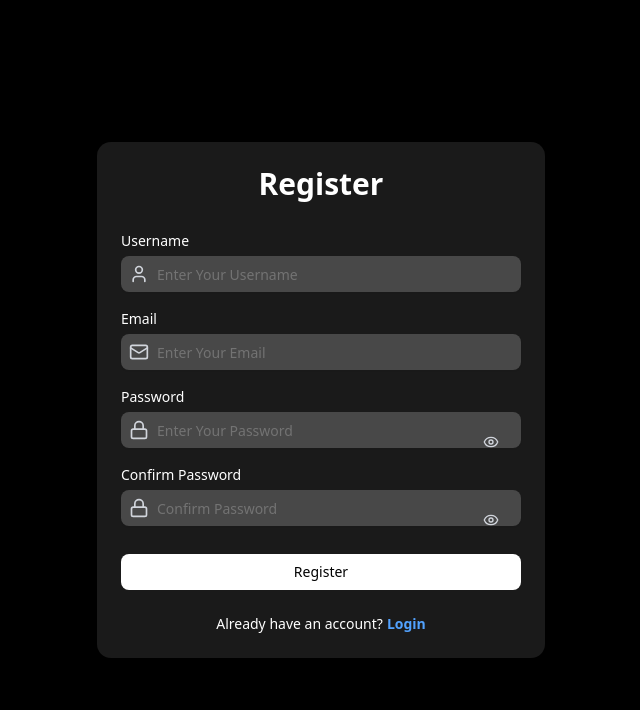
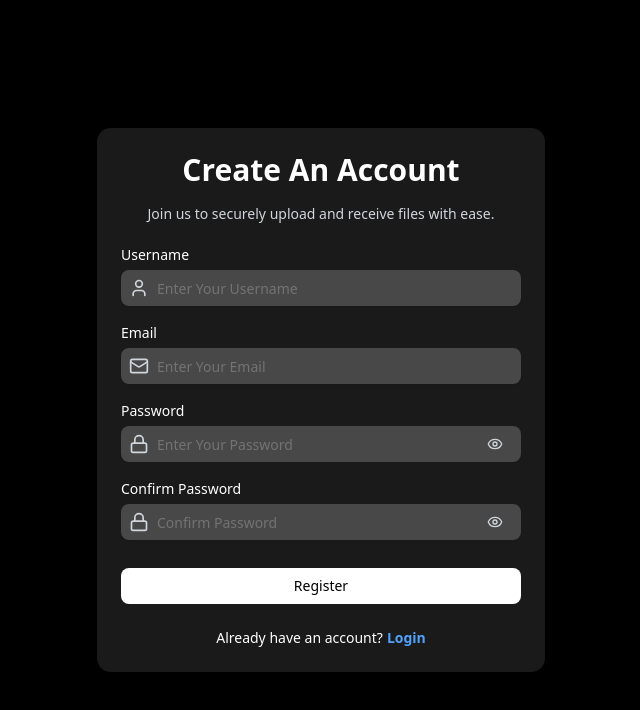
Before and after one commit to rohits-web03/cryptodrop, a React (Vite) app in the folder web/: page /register in a window 1280 px wide. Shown: the top 710 px of the page, without its empty margins (319-959 px from the left). Built offline with nearby package versions, Linux system fonts and the light colour scheme.

Commit message:
Fix Button Alignments and Add Headings and Subheadings in Login and Register

```diff
--- a/web/src/components/Login.tsx
+++ b/web/src/components/Login.tsx
@@ -1,9 +1,15 @@
-import React,{useState} from "react";
+import React, { useState } from "react";
 import { useForm } from "react-hook-form";
 import { zodResolver } from "@hookform/resolvers/zod";
 import { loginSchema } from "@/schema/auth";
 import type { LogInFormFields } from "@/types/auth";
-import { Card, CardHeader, CardTitle, CardContent, CardFooter } from "@/components/ui/card";
+import {
+  Card,
+  CardHeader,
+  CardTitle,
+  CardContent,
+  CardFooter,
+} from "@/components/ui/card";
 import { Button } from "@/components/ui/button";
 import { Input } from "@/components/ui/input";
 import { Label } from "@/components/ui/label";
@@ -16,9 +22,9 @@ const Login: React.FC = () => {
     register,
     handleSubmit,
     formState: { errors },
-  } = useForm<LogInFormFields>({ resolver: zodResolver(loginSchema), });
+  } = useForm<LogInFormFields>({ resolver: zodResolver(loginSchema) });
 
-  const [showPassword,setShowPassword]=useState(false);
+  const [showPassword, setShowPassword] = useState(false);
 
   const onSubmit = (data: LogInFormFields) => {
     console.log("Login Data", data);
@@ -27,39 +33,83 @@ const Login: React.FC = () => {
   return (
     <div className="flex items-center justify-center min-h-screen bg-black">
       <Card className="w-full max-w-md bg-white/10 backdrop-blur-md text-white border-none shadow-xl">
-        <CardHeader>
-          <CardTitle className="text-center text-3xl font-bold">Login</CardTitle>
+        <CardHeader className="text-center">
+          <CardTitle className="text-3xl font-bold">Welcome Back</CardTitle>
+          <p className="text-sm text-gray-300 mt-2">
+            Log in to access your files and shared content.
+          </p>
         </CardHeader>
         <CardContent>
           <form onSubmit={handleSubmit(onSubmit)} className="space-y-6">
             <div>
               <Label htmlFor="username">Username</Label>
               <div className="relative mt-2">
-                <Input id="username" placeholder="Enter Your Username"
-                  {...register("username")} className="pl-9 bg-white/20 text-white border-none placeholder-gray-300" />
-                <User className="absolute left-[0.5rem] top-[0.5rem] text-gray-300" size={20} strokeWidth={2} />
+                <Input
+                  id="username"
+                  placeholder="Enter Your Username"
+                  {...register("username")}
+                  className="pl-9 bg-white/20 text-white border-none placeholder-gray-300"
+                />
+                <User
+                  className="absolute left-[0.5rem] top-[0.5rem] text-gray-300"
+                  size={20}
+                  strokeWidth={2}
+                />
               </div>
-              {errors.username && <p className="text-red-400 text-sm mt-1">{errors.username.message}</p>}
+              {errors.username && (
+                <p className="text-red-400 text-sm mt-1">
+                  {errors.username.message}
+                </p>
+              )}
             </div>
 
             <div>
               <Label htmlFor="password">Password</Label>
               <div className="relative mt-2">
-                <Input id="password" type={showPassword?"text":"password"} placeholder="Enter Your Password"
-                  {...register("password")} className="pl-9 bg-white/20 text-white border-none placeholder-gray-300" />
-                <Lock className="absolute left-[0.5rem] top-[0.5rem] text-gray-300" size={20} strokeWidth={2} />
-                <Button type="button" variant="ghost" size="icon" onClick={()=>setShowPassword(!showPassword)} className="absolute right-3 top-3 text-gray-300 cursor-pointer hover:text-white">
-                  {showPassword?<EyeOff size={20}/>:<Eye size={20}/>}
+                <Input
+                  id="password"
+                  type={showPassword ? "text" : "password"}
+                  placeholder="Enter Your Password"
+                  {...register("password")}
+                  className="pl-9 bg-white/20 text-white border-none placeholder-gray-300"
+                />
+                <Lock
+                  className="absolute left-[0.5rem] top-[0.5rem] text-gray-300"
+                  size={20}
+                  strokeWidth={2}
+                />
+                <Button
+                  type="button"
+                  variant="ghost"
+                  size="icon"
+                  onClick={() => setShowPassword(!showPassword)}
+                  className="absolute right-2 top-1/2 -translate-y-1/2 p-1 text-gray-300 cursor-pointer hover:text-white hover:bg-transparent "
+                >
+                  {showPassword ? <EyeOff size={20} /> : <Eye size={20} />}
                 </Button>
               </div>
-              {errors.password && <p className="text-red-400 text-sm mt-1">{errors.password.message}</p>}
+              {errors.password && (
+                <p className="text-red-400 text-sm mt-1">
+                  {errors.password.message}
+                </p>
+              )}
             </div>
-            <Button type="submit" className="w-full bg-white text-black hover:bg-gray-200 cursor-pointer">Login</Button>
+            <Button
+              type="submit"
+              className="w-full bg-white text-black hover:bg-gray-200 cursor-pointer"
+            >
+              Login
+            </Button>
           </form>
         </CardContent>
         <CardFooter className="flex justify-center text-sm">
           Don't have an account?{" "}
-          <Link to="/register" className="ml-1 text-blue-400 font-semibold hover:underline">Register</Link>
+          <Link
+            to="/register"
+            className="ml-1 text-blue-400 font-semibold hover:underline"
+          >
+            Register
+          </Link>
         </CardFooter>
       </Card>
     </div>
--- a/web/src/components/Register.tsx
+++ b/web/src/components/Register.tsx
@@ -38,10 +38,13 @@ const Register: React.FC = () => {
   return (
     <div className="flex items-center justify-center min-h-screen bg-black text-white">
       <Card className="w-full max-w-md bg-white/10 backdrop-blur-md text-white border-none shadow-xl">
-        <CardHeader>
-          <CardTitle className="text-center text-3xl font-bold">
-            Register
+        <CardHeader className="text-center">
+          <CardTitle className="text-3xl font-bold">
+            Create An Account
           </CardTitle>
+          <p className="text-sm text-gray-300 mt-2">
+            Join us to securely upload and receive files with ease.
+          </p>
         </CardHeader>
         <CardContent>
           <form
@@ -111,7 +114,7 @@ const Register: React.FC = () => {
                 />
                 <Button
                   type="button" variant="ghost" size="icon"
-                  className="absolute right-3 top-3 text-gray-300 cursor-pointer hover:text-white "
+                  className="absolute right-2 top-1/2 -translate-y-1/2 p-1 text-gray-300 cursor-pointer hover:text-white hover:bg-transparent "
                   onClick={() => setShowPassword(!showPassword)}
                 >
                   {showPassword ? <EyeOff size={20} /> : <Eye size={20} />}
@@ -141,7 +144,7 @@ const Register: React.FC = () => {
                 />
                <Button
                   type="button" variant="ghost" size="icon"
-                  className="absolute right-3 top-3 text-gray-300 cursor-pointer hover:text-white "
+                  className="absolute right-2 top-1/2 -translate-y-1/2 p-1 text-gray-300 cursor-pointer hover:text-white hover:bg-transparent "
                   onClick={() => setShowConfirmPassword(!showConfirmPassword)}
                 >
                   {showConfirmPassword ? <EyeOff size={20} /> : <Eye size={20} />}
```
